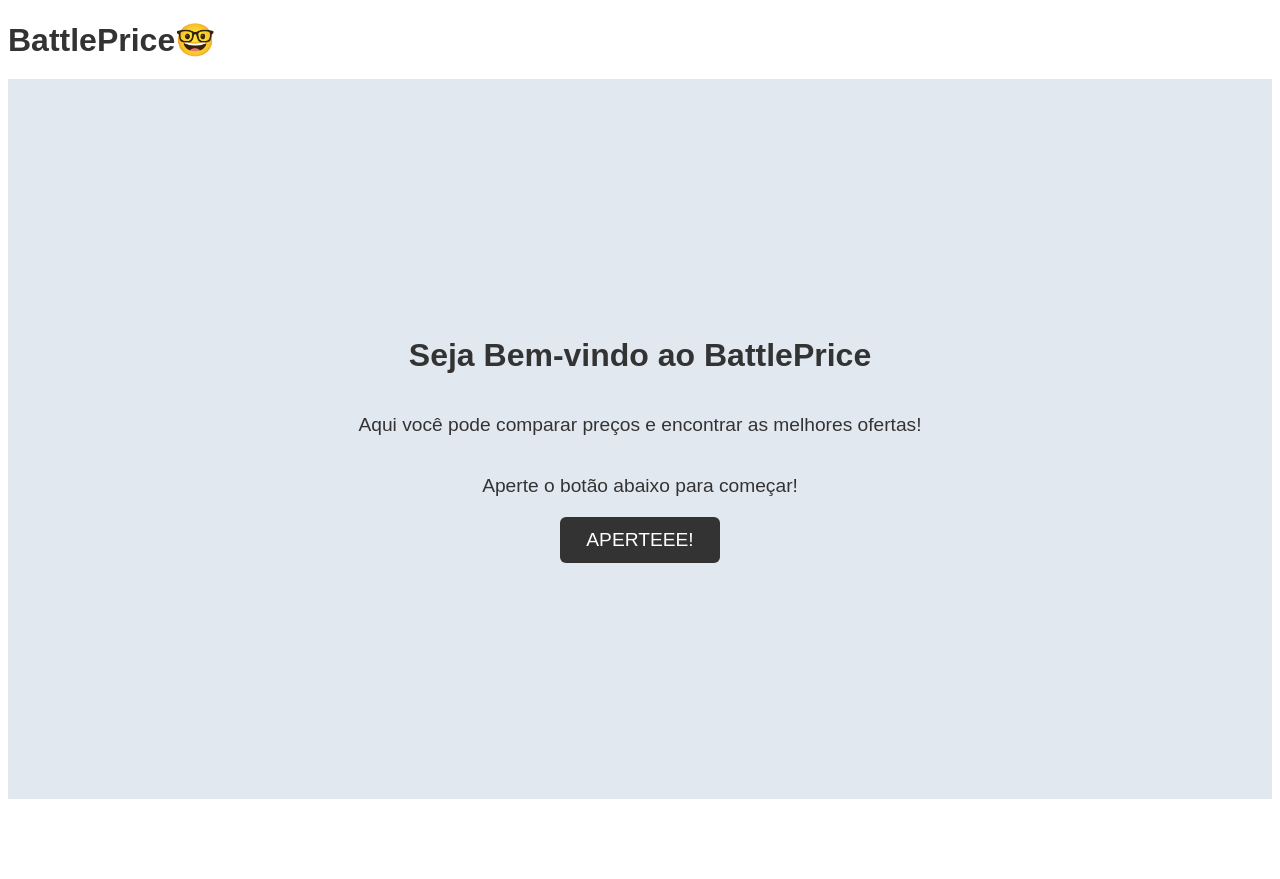
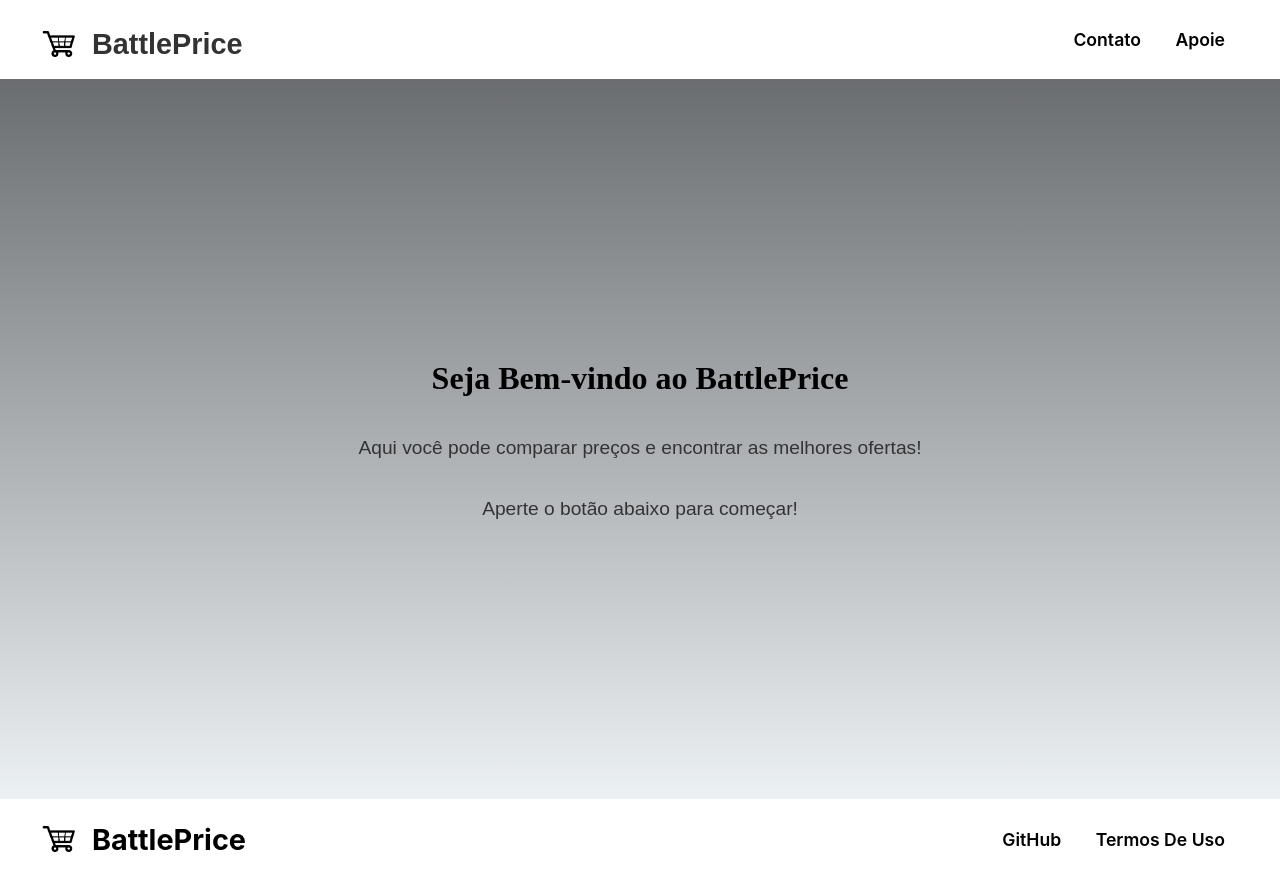
Before and after one commit to Gabriel-Oliveira-Prado/BattlePrice, a website built with Vite: page battleprice/index.html in a window 1280 px wide. Before the commit the page ends 807 px from the top, so only its background shows below. Built offline with nearby package versions, Linux system fonts and the light colour scheme.

Commit message:
Landing atualizada, logo, footer, header

```diff
--- a/battleprice/index.html
+++ b/battleprice/index.html
@@ -9,16 +9,34 @@
     <link rel="stylesheet" href="/src/style.css">
 </head>
 <body>
-    <header>
-        <h1>BattlePrice🤓</h1>
-    </header>
+<header>
+    <h1>
+        <img src="iconecarrinho.png" alt="Logo do BattlePrice" class="logo">
+        BattlePrice
+    </h1>
+
+    <nav class="header-links">
+        <a href="#">Contato</a>
+        <a href="#">Apoie</a>
+    </nav>
+</header>
     <main class="container-central">
         <h1>Seja Bem-vindo ao BattlePrice</h1>
         <p>Aqui você pode comparar preços e encontrar as melhores ofertas!</p>
         <p>Aperte o botão abaixo para começar!</p>
-    <button class="meu-botao">APERTEEE!</button>
+
     </main>
+<footer>
+    <div class="footer-logo">
+        <img src="iconecarrinho.png" alt="Logo do BattlePrice" class="logofooter">
+        <span>BattlePrice</span>
+    </div>
 
+    <nav class="footer-links">
+        <a href="#">GitHub</a>
+        <a href="#">Termos De Uso</a>
+    </nav>
+</footer>
 
 </body>
 </html>
--- a/battleprice/src/style.css
+++ b/battleprice/src/style.css
@@ -1,11 +1,50 @@
   header{
+    display: flex;
+    font-family: 'Inter', sans-serif;
+    justify-content: space-between;
     background-color: #ffffff;
     color: #fff;
-  padding: 0px;
+    align-items: center;
+    padding: 5px 40px;
+
+  }
+  header h1{
+
+    display: flex;         /* Faz o ícone e o texto tratarem um ao outro como caixas flexíveis */
+    align-items: center;   /* Alinha o ícone e o texto perfeitamente pelo meio (vertical) */
+    gap: 12px;             /* Cria o espaço horizontal entre o ícone e o texto */
+    font-size: 10px;      /* Aumenta o tamanho da fonte para destacar o título */
+    font-family: 'Arial', sans-serif;
+    font-size: 1.8em;
+    color: #333;
+    margin-bottom: 10px;
+
+  }
+
+
+  header img{
+    display: flex;
+    height: 40px;
+  }
+
+
+    header a {
+    font-family: 'Inter', sans-serif;
+    font-weight: 600;
+    text-decoration: none;
+    color: black;
+    margin: 0px 15px;
+    font-size: 1.1em;
+  }
+
+body{
+    margin: 0;
+    padding: 0;
 
   }
 
   main{
+    background-image: linear-gradient(to bottom, #0707078c ,#fcfffb60 );
     display: flex;
     flex-direction: column;
     align-items: center;
@@ -13,12 +52,7 @@ main{
     height: 90vh;
     background-color: #E2E8F0;
   }
-h1{
-  font-family: 'Arial', sans-serif;
-  font-size: 2.0em;
-  color: #333;
-  margin-bottom: 20px;
-}
+
 
   p{
     font-family: 'Arial', sans-serif;
@@ -27,13 +61,35 @@ p{
     margin-bottom: 20px;
   }
 
-button {
-  /* A sua base que já estava boa */
-  padding: 12px 26px;
-  font-size: 1.2em;
-  color: #fff;
-  background-color: #333;     /* Mudei para grafite porque destaca muito mais no fundo rosa */
-  border: none;
-  border-radius: 6px;
-  cursor: pointer;
+  footer {
+  display: flex;
+  font-family: 'Inter', sans-serif;
+  justify-content: space-between;
+  background-color: #ffffff;
+  align-items: center;
+  padding: 20px 40px; /* Aumentei um pouco para desgrudar das bordas, igual ao header */
 }
+
+/* Alinhando o carrinho e o texto do rodapé */
+.footer-logo {
+  display: flex;
+  align-items: center;
+  gap: 12px;
+  font-size: 1.8em; /* Deixa o texto do mesmo tamanho do antigo h1 */
+  font-weight: bold; /* Deixa o texto gordin como o logo */
+  color: #000000;
+}
+
+.footer-logo img {
+  height: 40px; /* Controla o tamanho do carrinho no footer */
+}
+
+/* Estilizando os links da direita do rodapé */
+.footer-links a {
+  font-family: 'Inter', sans-serif;
+  font-weight: 600;
+  text-decoration: none;
+  color: black;
+  margin: 0px 15px;
+  font-size: 1.1em;
+}
```
Also changed, not shown: battleprice/src/main.js (+5 -7 lines), battleprice/Iconecarrinho.jpeg (added), battleprice/Iconecarrinho.png (added). Lines whose indentation alone changed are shown as unchanged.
